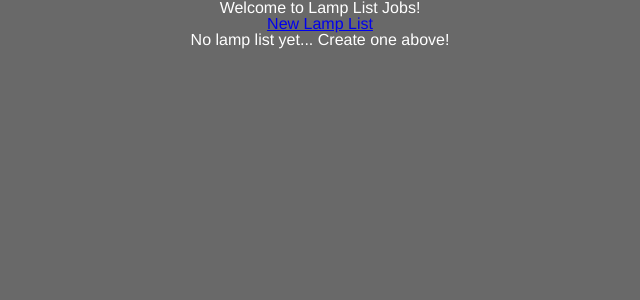
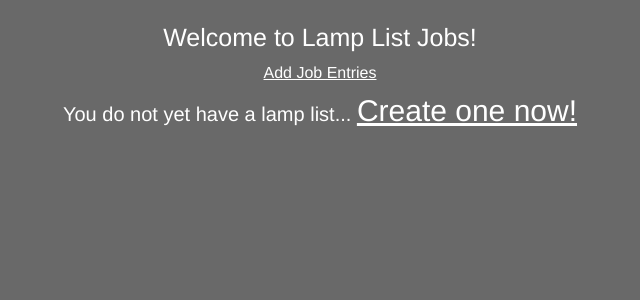
Before and after one commit to nbur4556/lamplist-jobs, a SvelteKit app in the folder client/: page / in a window 1280 px wide. Shown: the top 300 px of the page, without its empty margins (320-960 px from the left). Built offline with nearby package versions, Linux system fonts and the light colour scheme; no server answers.

Commit message:
style landing page

```diff
--- a/client/src/lib/JobList/JobList.svelte
+++ b/client/src/lib/JobList/JobList.svelte
@@ -5,9 +5,22 @@
 	$: jobCount = $JobListStore.length;
 </script>
 
-<h2>Job List ({jobCount})</h2>
-<ul>
-	{#each $JobListStore as job}
-		<Entry {job} />
-	{/each}
-</ul>
+<section>
+	<p class="job-count">Jobs ({jobCount})</p>
+	<ul>
+		{#each $JobListStore as job}
+			<Entry {job} />
+		{/each}
+	</ul>
+</section>
+
+<style>
+	section {
+		display: flex;
+		flex-direction: column;
+	}
+
+	.job-count {
+		align-self: flex-end;
+	}
+</style>
--- a/client/src/routes/+layout.svelte
+++ b/client/src/routes/+layout.svelte
@@ -6,10 +6,15 @@
 	<slot />
 </main>
 
-<style>
+<style lang="scss">
+	@use '../theme/sizes';
+
 	main {
 		display: flex;
 		flex-direction: column;
 		align-items: center;
+		gap: sizes.$spacing-sm;
+
+		padding: sizes.$spacing-md;
 	}
 </style>
--- a/client/src/routes/+page.svelte
+++ b/client/src/routes/+page.svelte
@@ -5,10 +5,30 @@
 
 <h1>Welcome to Lamp List Jobs!</h1>
 
-<a href="/newList">New Lamp List</a>
+<a href="/newList">Add Job Entries</a>
 
 {#if $JobListStore.length > 0}
 	<JobList />
 {:else}
-	<p>No lamp list yet... Create one above!</p>
+	<p class="cta-msg">You do not yet have a lamp list... <a href="/newList">Create one now!</a></p>
 {/if}
+
+<style lang="scss">
+	@use '../theme/sizes';
+
+	h1 {
+		font-size: sizes.$font-lg;
+	}
+
+	section {
+		margin: sizes.$spacing-md;
+	}
+
+	.cta-msg {
+		font-size: sizes.$font-md;
+
+		a {
+			font-size: sizes.$font-xl;
+		}
+	}
+</style>
--- a/client/src/styles/global.scss
+++ b/client/src/styles/global.scss
@@ -1,5 +1,7 @@
 @use '../theme/colors';
 @use '../theme/fonts';
+@use '../theme/sizes';
+
 
 body {
 	background-color: colors.$bg-dark;
@@ -9,3 +11,15 @@ main {
 	color: colors.$txt-main;
 	font-family: fonts.$base;
 }
+
+p, a, button {
+  font-size: sizes.$font-sm;
+}
+
+a {
+  color: colors.$txt-main;
+
+  &:hover {
+    color: colors.$txt-sub;
+  }
+}
--- a/client/src/theme/_sizes.scss
+++ b/client/src/theme/_sizes.scss
@@ -1,3 +1,8 @@
 $spacing-xs: 5px;
 $spacing-sm: 15px;
 $spacing-md: 25px;
+
+$font-sm: 16px;
+$font-md: 20px;
+$font-lg: 25px;
+$font-xl: 30px;
```
